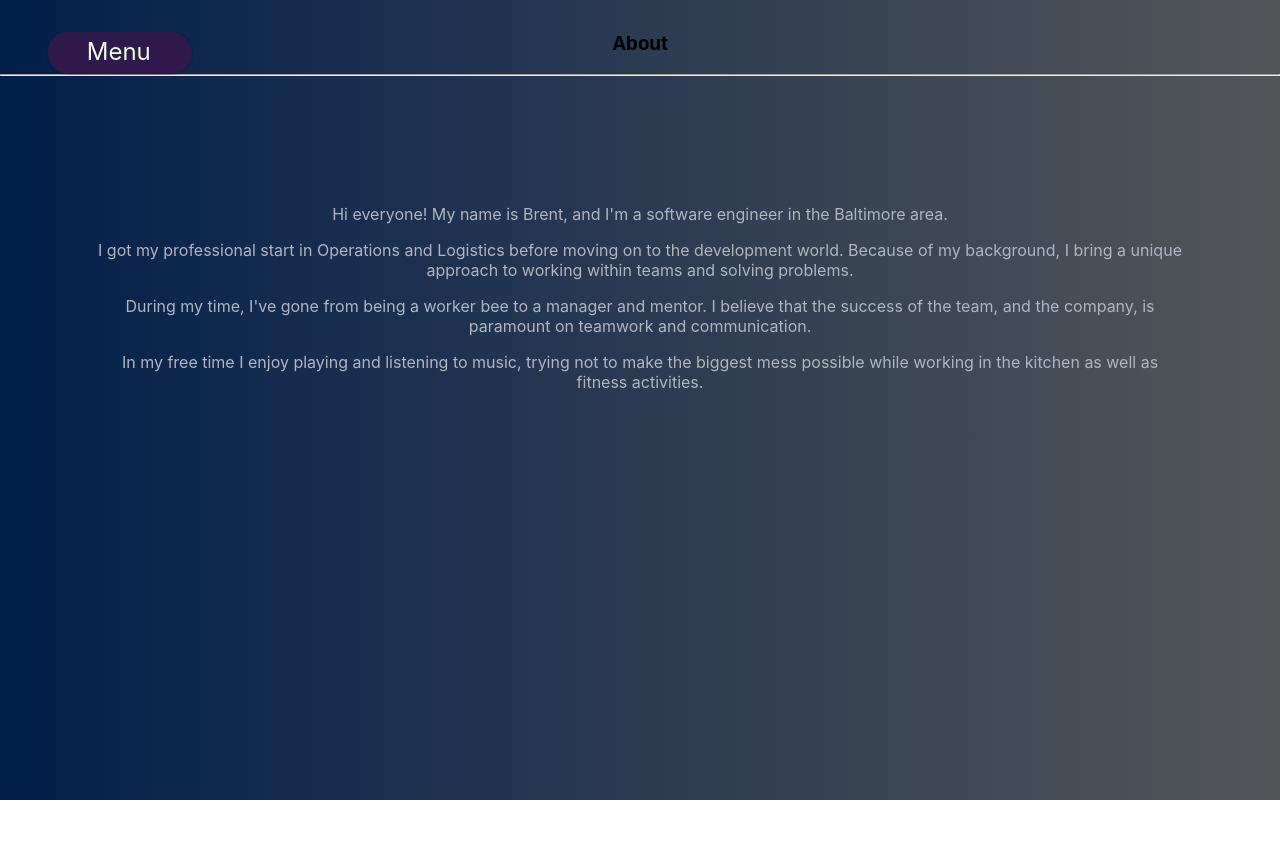
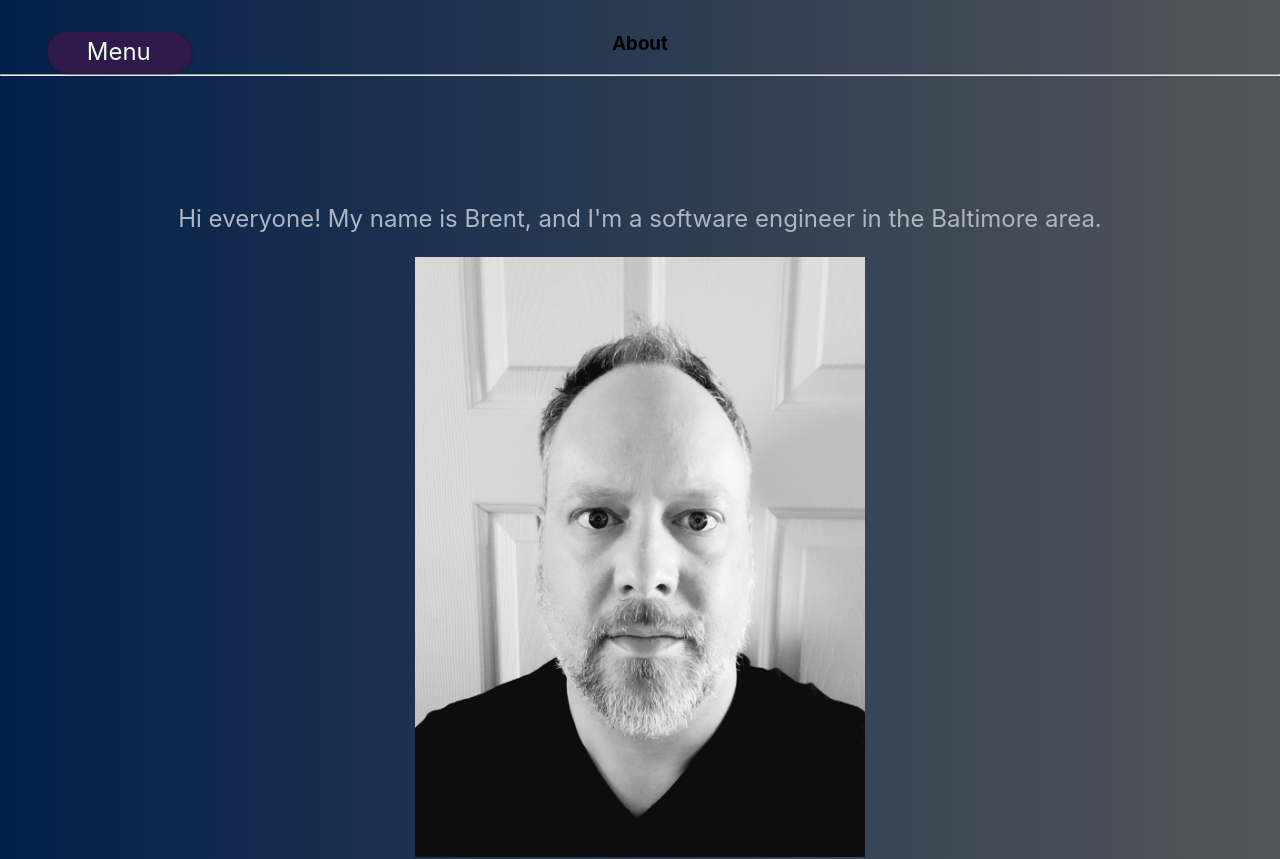
Before and after one commit to BsgauthierWebDev/brentsgauthier, a React (Create React App) app: page /about in a window 1280 px wide. Shown: the top 859 px of the page. Before the commit the page ends 800 px from the top, so only its background shows below. Built offline with nearby package versions, Linux system fonts and the light colour scheme.

Commit message:
Added image to About page

```diff
--- a/src/components/About/About.css
+++ b/src/components/About/About.css
@@ -0,0 +1,7 @@
+img {
+    width: 450px;
+}
+
+.about__wrapper p {
+    font-size: 24px;
+}
--- a/src/components/About/About.js
+++ b/src/components/About/About.js
@@ -1,4 +1,5 @@
 import React from 'react';
+import headshot from '../../images/headshot.jpg';
 import { FontAwesomeIcon } from '@fortawesome/react-fontawesome';
 import {faNodeJs, faJsSquare, faReact, faHtml5, faCss3Alt} from '@fortawesome/free-brands-svg-icons';
 import './About.css';
@@ -12,9 +13,10 @@ export default function About() {
                 <div className = 'first__group'>
                     <div className = 'intro'>
                         <p>Hi everyone! My name is Brent, and I'm a software engineer in the Baltimore area.</p>
+                        <img src = {headshot} />
                         <p>I got my professional start in Operations and Logistics before moving on to the development world. Because of my background, I bring a unique approach to working within teams and solving problems.</p>
                         <p>During my time, I've gone from being a worker bee to a manager and mentor. I believe that the success of the team, and the company, is paramount on teamwork and communication.</p>
-                        <p>In my free time I enjoy playing and listening to music, trying not to make the biggest mess possible while working in the kitchen as well as fitness activities.</p>
+                        <p>In my free time I enjoy playing and listening to music, trying not to make the biggest mess possible while working in the kitchen, as well as fitness activities.</p>
                     </div>
                 </div>
             </div>
--- a/src/components/NavMenu/NavMenu.js
+++ b/src/components/NavMenu/NavMenu.js
@@ -1,5 +1,7 @@
 import React, {useState} from 'react';
 import {withRouter} from 'react-router-dom';
+import { FontAwesomeIcon } from '@fortawesome/react-fontawesome';
+import {faBars} from '@fortawesome/fontawesome-free'
 import './NavMenu.css';
 
 const NavMenu = props => {
```
Also changed, not shown: src/images/headshot.jpg (added).
